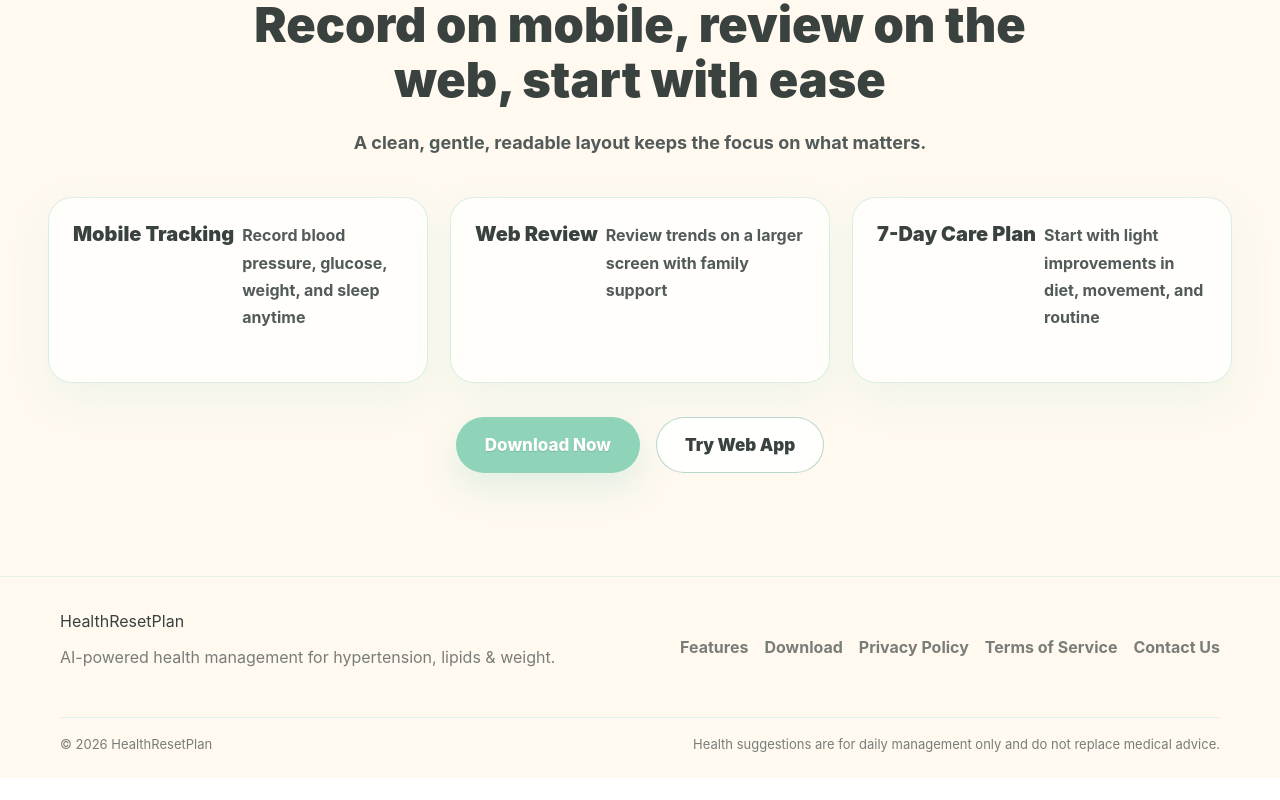
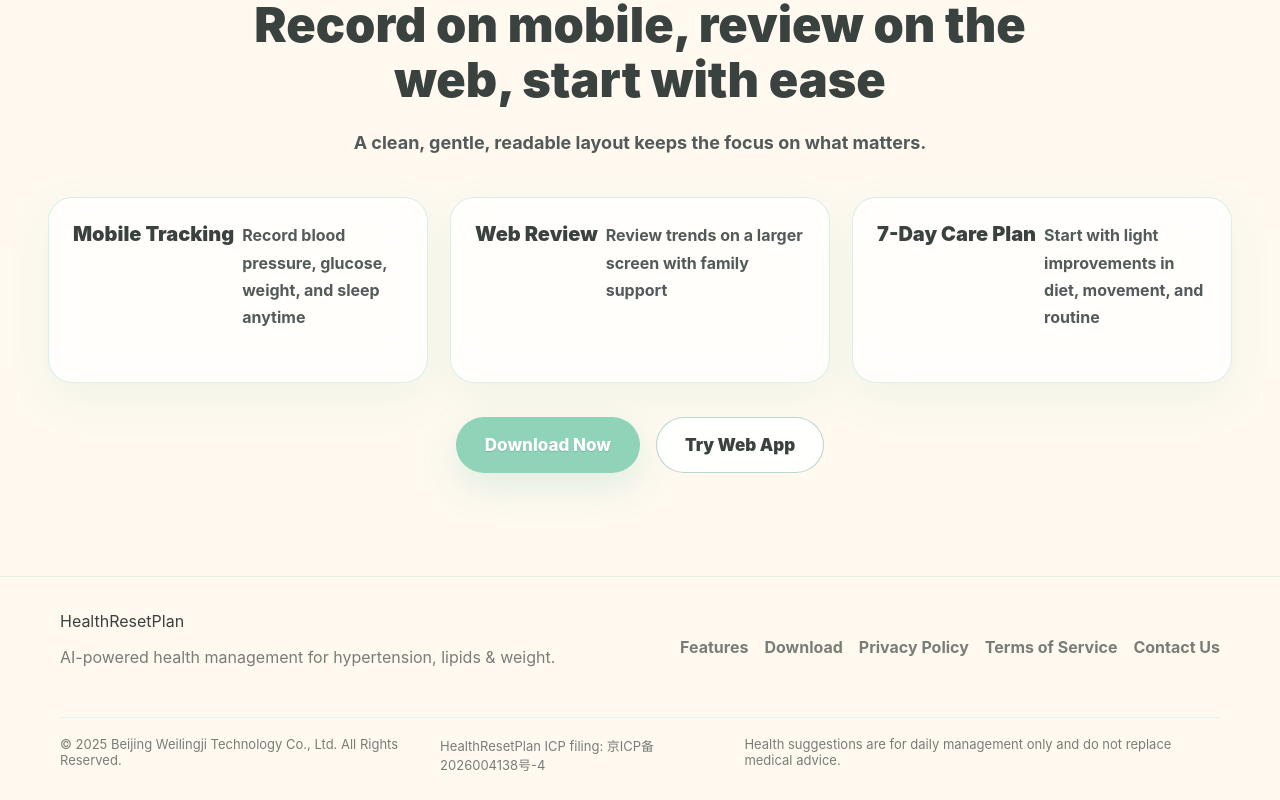
Before and after one commit to HealthAi-IO/HealthResetPlan-Website, a Vue app: page / in a window 1280 px wide. Shown: the part 3138-3938 px from the top of the page. Before the commit the page ends 3916 px from the top, so only its background shows below. Built offline with nearby package versions, Linux system fonts and the light colour scheme.

Commit message:
feat(i18n)：更新多语言支持，添加版权信息和备案号

```diff
--- a/src/App.vue
+++ b/src/App.vue
@@ -7,7 +7,6 @@ import LazyThreeHealthScene from '@/components/LazyThreeHealthScene.vue';
 
 const { t, locale } = useI18n();
 const router = useRouter();
-const currentYear = new Date().getFullYear();
 const menuOpen = ref(false);
 const langOpen = ref(false);
 const langSwitcherEl = ref<HTMLElement | null>(null);
@@ -205,7 +204,8 @@ onUnmounted(() => {
         </div>
       </div>
       <div class="footer-bottom">
-        <span>© {{ currentYear }} HealthResetPlan</span>
+        <span>{{ t('footer.copyright') }}</span>
+        <span>{{ t('footer.record') }}</span>
         <span>{{ t('footer.disclaimer') }}</span>
       </div>
     </footer>
--- a/src/i18n/locales/en.ts
+++ b/src/i18n/locales/en.ts
@@ -14,6 +14,8 @@ export default {
     privacy: 'Privacy Policy',
     terms: 'Terms of Service',
     contact: 'Contact Us',
+    copyright: '© 2025 Beijing Weilingji Technology Co., Ltd. All Rights Reserved.',
+    record: 'HealthResetPlan ICP filing: 京ICP备2026004138号-4',
     disclaimer: 'Health suggestions are for daily management only and do not replace medical advice.',
   },
   home: {
--- a/src/i18n/locales/ja.ts
+++ b/src/i18n/locales/ja.ts
@@ -14,6 +14,8 @@ export default {
     privacy: 'プライバシーポリシー',
     terms: '利用規約',
     contact: 'お問い合わせ',
+    copyright: '© 2025 北京微零記科技有限公司 All Rights Reserved.',
+    record: 'HealthResetPlan ICP登録番号：京ICP备2026004138号-4',
     disclaimer: '健康アドバイスは日常管理の補助であり、医師の診療に代わるものではありません。',
   },
   home: {
--- a/src/i18n/locales/ko.ts
+++ b/src/i18n/locales/ko.ts
@@ -14,6 +14,8 @@ export default {
     privacy: '개인정보 처리방침',
     terms: '이용약관',
     contact: '문의하기',
+    copyright: '© 2025 베이징 웨이링지 테크놀로지 유한회사 All Rights Reserved.',
+    record: 'HealthResetPlan ICP 등록번호: 京ICP备2026004138号-4',
     disclaimer: '건강 제안은 일상 관리 보조 목적이며 의사 진료를 대체하지 않습니다.',
   },
   home: {
--- a/src/i18n/locales/zh-CN.ts
+++ b/src/i18n/locales/zh-CN.ts
@@ -14,6 +14,8 @@ export default {
     privacy: '隐私政策',
     terms: '用户协议',
     contact: '联系我们',
+    copyright: '© 2025 北京微零记科技有限公司 All Rights Reserved.',
+    record: '健康重启计划备案号：京ICP备2026004138号-4',
     disclaimer: '健康建议仅用于日常管理辅助，不能替代医生诊疗。',
   },
   home: {
--- a/src/i18n/locales/zh-TW.ts
+++ b/src/i18n/locales/zh-TW.ts
@@ -14,6 +14,8 @@ export default {
     privacy: '隱私政策',
     terms: '使用者協議',
     contact: '聯絡我們',
+    copyright: '© 2025 北京微零記科技有限公司 All Rights Reserved.',
+    record: '健康重啟計畫備案號：京ICP備2026004138號-4',
     disclaimer: '健康建議僅用於日常管理輔助，不能替代醫生診療。',
   },
   home: {
```
